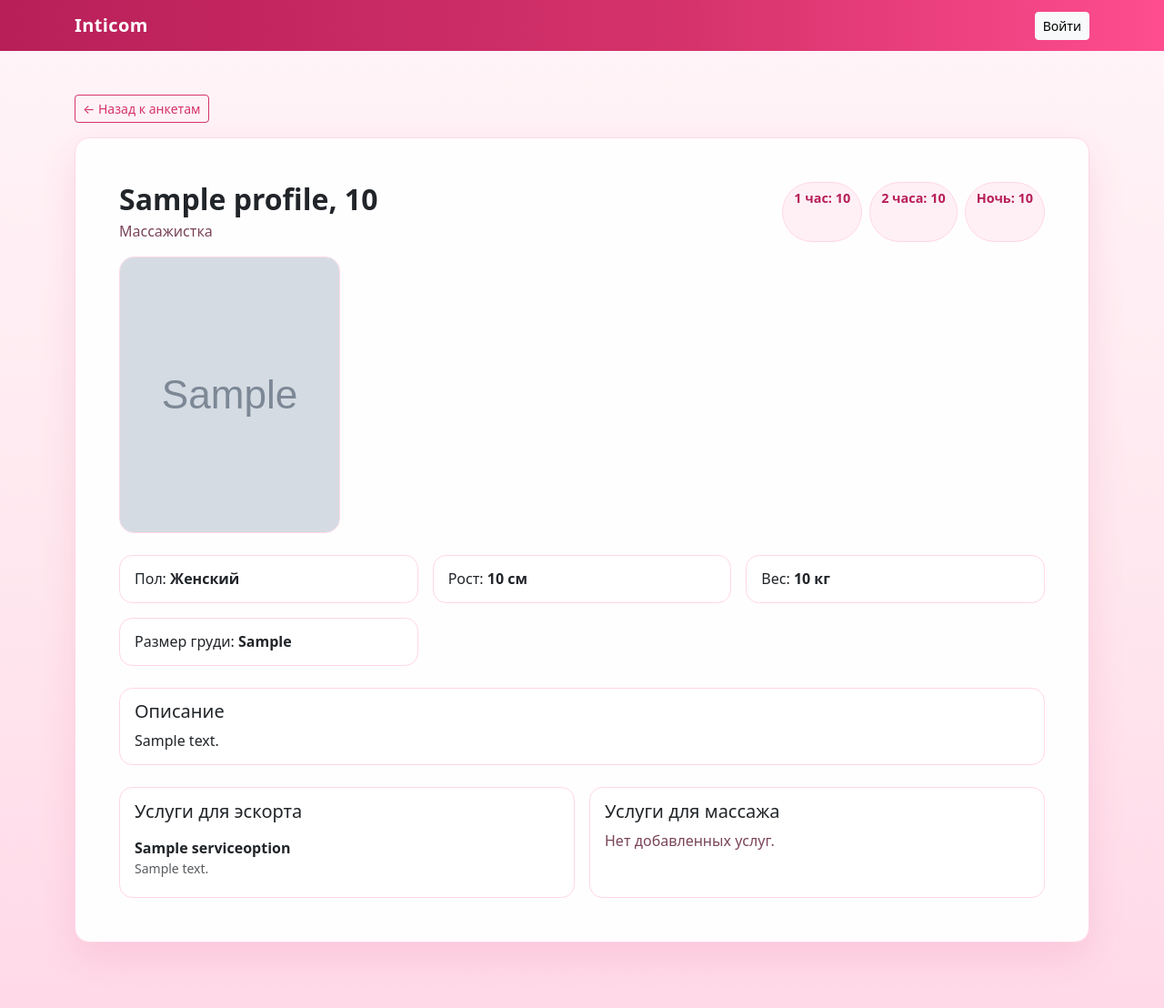
After one commit to Shakhriyor10/inticom, a Django app: page /profiles/1/ in a window 1280 px wide. The commit adds this page. Shown: the whole page at 91% size. Run offline with Django 3.2, Linux system fonts and the light colour scheme; tables that the repository leaves empty hold one stand-in row (values such as "Sample post"); grey boxes marked "Sample" are stand-in pictures.

Commit message:
Add profile detail page and red-pink theme refresh

```diff
--- a/frontend/urls.py
+++ b/frontend/urls.py
@@ -4,6 +4,7 @@ from . import views
 
 urlpatterns = [
     path('', views.home, name='home'),
+    path('profiles/<int:profile_id>/', views.profile_detail, name='profile_detail'),
     path('auth/', views.auth_page, name='auth_page'),
     path('logout/', views.logout_view, name='logout'),
     path('my-profile/', views.my_profile, name='my_profile'),
--- a/frontend/views.py
+++ b/frontend/views.py
@@ -10,6 +10,23 @@ from .models import Profile, ProfilePhoto, Service
 def home(request):
     profiles = Profile.objects.prefetch_related('photos').order_by('-created_at')
     return render(request, 'home.html', {'profiles': profiles})
+
+def profile_detail(request, profile_id):
+    profile = get_object_or_404(
+        Profile.objects.prefetch_related('photos', 'services__service_option'),
+        id=profile_id,
+    )
+    escort_services = profile.services.filter(service_option__category=Service.Category.ESCORT)
+    massage_services = profile.services.filter(service_option__category=Service.Category.MASSAGE)
+    return render(
+        request,
+        'profile_detail.html',
+        {
+            'profile': profile,
+            'escort_services': escort_services,
+            'massage_services': massage_services,
+        },
+    )
 
 
 def auth_page(request):
--- a/templates/base.html
+++ b/templates/base.html
@@ -6,31 +6,87 @@
     <title>Inticom</title>
     <link href="https://cdn.jsdelivr.net/npm/bootstrap@5.3.3/dist/css/bootstrap.min.css" rel="stylesheet">
     <style>
+        :root {
+            --theme-primary: #d6336c;
+            --theme-primary-deep: #b81f58;
+            --theme-soft: #fff0f6;
+            --theme-card-border: #ffd6e7;
+            --theme-muted: #7a4459;
+        }
         body {
-            background: linear-gradient(180deg, #f5f7ff 0%, #f8fafc 55%, #eef2ff 100%);
+            background: linear-gradient(180deg, #fff5f8 0%, #ffe8ef 55%, #ffd9e8 100%);
         }
         .navbar-brand { font-weight: 700; letter-spacing: 0.4px; }
         .soft-card {
-            border: 1px solid #e2e8f0;
+            border: 1px solid var(--theme-card-border);
             border-radius: 1rem;
-            box-shadow: 0 12px 30px rgba(15, 23, 42, 0.06);
+            box-shadow: 0 16px 40px rgba(214, 51, 108, 0.12);
+            background: rgba(255, 255, 255, 0.96);
         }
         .page-title { font-weight: 700; }
-        .muted { color: #64748b; }
+        .muted { color: var(--theme-muted); }
         .profile-image { aspect-ratio: 4/5; object-fit: cover; width: 100%; }
         .profile-placeholder {
             aspect-ratio: 4/5;
             display: grid;
             place-items: center;
-            background: #e2e8f0;
-            color: #64748b;
+            background: var(--theme-soft);
+            color: var(--theme-muted);
+            font-weight: 600;
+        }
+        .profile-name-link {
+            color: var(--theme-primary-deep);
+            text-decoration: none;
+        }
+        .profile-name-link:hover { color: var(--theme-primary); }
+        .btn-gradient {
+            border: 0;
+            color: #fff;
+            background: linear-gradient(135deg, var(--theme-primary) 0%, #ff4d8f 100%);
+        }
+        .btn-gradient:hover { color: #fff; background: linear-gradient(135deg, var(--theme-primary-deep) 0%, #f03e7a 100%); }
+        .btn-outline-theme {
+            border-color: var(--theme-primary);
+            color: var(--theme-primary);
+        }
+        .btn-outline-theme:hover {
+            border-color: var(--theme-primary);
+            background: var(--theme-primary);
+            color: #fff;
+        }
+        .detail-photo {
+            width: 100%;
+            aspect-ratio: 4/5;
+            object-fit: cover;
+            border-radius: 1rem;
+            border: 1px solid var(--theme-card-border);
+        }
+        .detail-info, .detail-block {
+            border: 1px solid var(--theme-card-border);
+            border-radius: .9rem;
+            padding: .85rem 1rem;
+            background: #fff;
+        }
+        .service-item {
+            padding: .5rem 0;
+            border-bottom: 1px dashed #f1b6cb;
+        }
+        .service-item:last-child { border-bottom: 0; }
+        .price-chip-wrap { display: flex; flex-wrap: wrap; gap: .5rem; }
+        .price-chip {
+            background: var(--theme-soft);
+            color: var(--theme-primary-deep);
+            border: 1px solid var(--theme-card-border);
+            border-radius: 999px;
+            padding: .35rem .75rem;
+            font-size: .9rem;
             font-weight: 600;
         }
         .table thead th { white-space: nowrap; }
     </style>
 </head>
 <body>
-<nav class="navbar navbar-expand-lg navbar-dark bg-dark sticky-top">
+<nav class="navbar navbar-expand-lg navbar-dark sticky-top" style="background: linear-gradient(90deg, #b81f58 0%, #d6336c 60%, #ff4d8f 100%);">
     <div class="container">
         <a class="navbar-brand" href="{% url 'home' %}">Inticom</a>
         <button class="navbar-toggler" type="button" data-bs-toggle="collapse" data-bs-target="#mainNav">
@@ -42,9 +98,9 @@
                     <li class="nav-item"><a class="nav-link" href="{% url 'my_profile' %}">Мой профиль</a></li>
                     <li class="nav-item"><a class="nav-link" href="{% url 'my_questionnaire' %}">Моя анкета</a></li>
                     <li class="nav-item"><a class="nav-link" href="{% url 'my_services' %}">Мои услуги</a></li>
-                    <li class="nav-item"><a class="btn btn-outline-light btn-sm" href="{% url 'logout' %}">Выйти</a></li>
+                    <li class="nav-item"><a class="btn btn-light btn-sm" href="{% url 'logout' %}">Выйти</a></li>
                 {% else %}
-                    <li class="nav-item"><a class="btn btn-outline-light btn-sm" href="{% url 'auth_page' %}">Войти</a></li>
+                    <li class="nav-item"><a class="btn btn-light btn-sm" href="{% url 'auth_page' %}">Войти</a></li>
                 {% endif %}
             </ul>
         </div>
--- /dev/null
+++ b/templates/profile_detail.html
@@ -0,0 +1,74 @@
+{% extends 'base.html' %}
+
+{% block content %}
+<a href="{% url 'home' %}" class="btn btn-outline-theme btn-sm mb-3">← Назад к анкетам</a>
+
+<div class="card soft-card mb-4 overflow-hidden">
+    <div class="card-body p-4 p-lg-5">
+        <div class="d-flex flex-column flex-lg-row justify-content-between gap-3 mb-3">
+            <div>
+                <h1 class="h2 page-title mb-1">{{ profile.name }}, {{ profile.age }}</h1>
+                <p class="muted mb-0">{{ profile.get_profile_type_display }}</p>
+            </div>
+            <div class="price-chip-wrap">
+                <span class="price-chip">1 час: {{ profile.price_per_hour|default:'—' }}</span>
+                <span class="price-chip">2 часа: {{ profile.price_for_two_hours|default:'—' }}</span>
+                <span class="price-chip">Ночь: {{ profile.price_for_night|default:'—' }}</span>
+            </div>
+        </div>
+
+        <div class="row g-3 mb-4">
+            {% for photo in profile.photos.all %}
+                <div class="col-6 col-md-4 col-xl-3">
+                    <img class="detail-photo" src="{{ photo.image.url }}" alt="Фото {{ profile.name }} {{ forloop.counter }}">
+                </div>
+            {% empty %}
+                <div class="col-12">
+                    <div class="profile-placeholder rounded-4">Фотографии не загружены</div>
+                </div>
+            {% endfor %}
+        </div>
+
+        <div class="row g-3 mb-4">
+            <div class="col-md-4"><div class="detail-info">Пол: <b>{{ profile.get_gender_display }}</b></div></div>
+            <div class="col-md-4"><div class="detail-info">Рост: <b>{{ profile.height }} см</b></div></div>
+            <div class="col-md-4"><div class="detail-info">Вес: <b>{{ profile.weight }} кг</b></div></div>
+            <div class="col-md-4"><div class="detail-info">Размер груди: <b>{{ profile.breast_size|default:'—' }}</b></div></div>
+        </div>
+
+        <div class="detail-block mb-4">
+            <h2 class="h5 mb-2">Описание</h2>
+            <p class="mb-0">{{ profile.description }}</p>
+        </div>
+
+        <div class="row g-3">
+            <div class="col-lg-6">
+                <div class="detail-block h-100">
+                    <h2 class="h5 mb-2">Услуги для эскорта</h2>
+                    {% for service in escort_services %}
+                        <div class="service-item">
+                            <b>{{ service.service_option.title }}</b>
+                            {% if service.description %}<div class="small text-muted">{{ service.description }}</div>{% endif %}
+                        </div>
+                    {% empty %}
+                        <p class="muted mb-0">Нет добавленных услуг.</p>
+                    {% endfor %}
+                </div>
+            </div>
+            <div class="col-lg-6">
+                <div class="detail-block h-100">
+                    <h2 class="h5 mb-2">Услуги для массажа</h2>
+                    {% for service in massage_services %}
+                        <div class="service-item">
+                            <b>{{ service.service_option.title }}</b>
+                            {% if service.description %}<div class="small text-muted">{{ service.description }}</div>{% endif %}
+                        </div>
+                    {% empty %}
+                        <p class="muted mb-0">Нет добавленных услуг.</p>
+                    {% endfor %}
+                </div>
+            </div>
+        </div>
+    </div>
+</div>
+{% endblock %}
```
Also changed, not shown: templates/home.html (+5 -2 lines).
